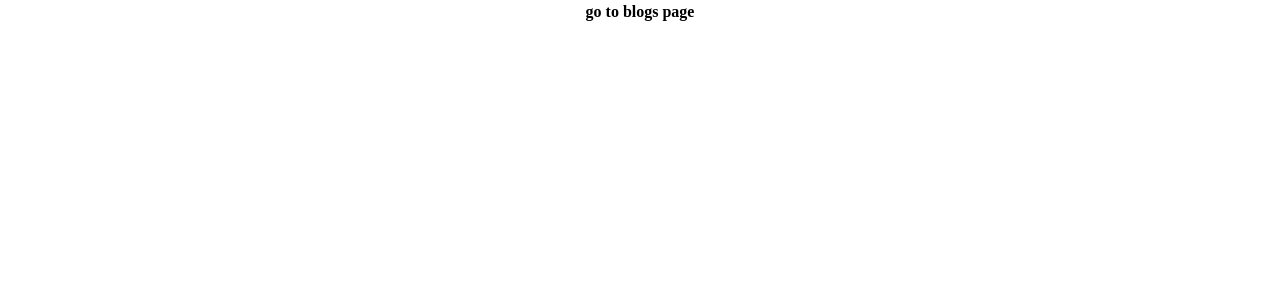
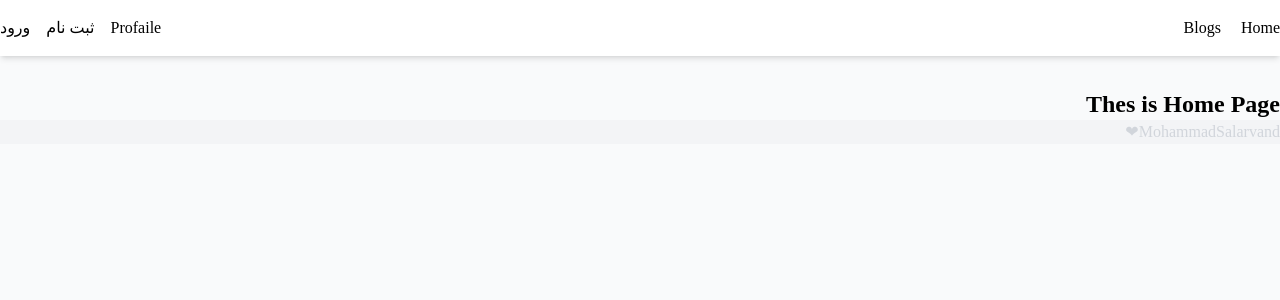
Before and after one commit to mohammadsalarvand403/Next-App, a Next.js app: page / in a window 1280 px wide. Shown: the top 300 px of the page. Built offline with nearby package versions, Linux system fonts and the light colour scheme.

Commit message:
add layout project

```diff
--- a/src/components/post/postComments/index.jsx
+++ b/src/components/post/postComments/index.jsx
@@ -9,7 +9,6 @@ const PostComments = ({post}) => {
     const [commentValue, setCommentsValue] = useState("")
     return (
     <div>
-        <h2>نظرات</h2>
         {post.comments.map((comment,index)=>{
             return !comment.responseTo && comment.status ===2 &&
            <Fragment key={comment._id}>
--- /dev/null
+++ b/src/container/layout/Footer.jsx
@@ -0,0 +1,7 @@
+const Footer = () => {
+    return ( <div className="flex items-center bg-gray-100 ">
+        <h3 className="  text-gray-300">MohammadSalarvand❤</h3>
+    </div> );
+}
+
+export default Footer;
--- /dev/null
+++ b/src/container/layout/Header.jsx
@@ -0,0 +1,38 @@
+import Link from "next/link";
+
+const Header = () => {
+    return (
+    <div className="bg-white shadow-md py-2 mb-8">
+        <div className="container mx-auto xl:max-w-screen-xl px-4 md:px-0">
+            <nav className="flex justify-between ">
+                <ul className="flex items-center gap-x-5">
+                    <li>
+                        <Link className="py-2 block" href={"/"} >
+                        Home
+                        </Link>
+                    </li>
+                    <li>
+                        <Link className="py-2 block" href={"/blogs"} >
+                        Blogs
+                        </Link>
+                    </li>
+                </ul>
+                <div className="flex items-center gap-x-4">
+                <Link className="py-2 " href={"/profaile"} >
+                        Profaile
+                </Link>
+                <Link className="py-2 " href={"/signin"} >
+                        ثبت نام
+                </Link>
+                <Link className="py-2 " href={"/signup"} >
+                        ورود
+                </Link>
+
+                </div>
+
+            </nav>
+        </div>
+    </div> );
+}
+
+export default Header;
--- /dev/null
+++ b/src/container/layout/index.jsx
@@ -0,0 +1,14 @@
+import Footer from "./Footer";
+import Header from "./Header";
+
+const Layout = ({children}) => {
+    return (
+       <div dir="rtl" className="bg-gray-50 min-h-screen">
+         <Header/>
+        {children}
+        <Footer/>
+       </div>
+     );
+}
+
+export default Layout;
--- a/src/pages/blogs/[categorySlug].js
+++ b/src/pages/blogs/[categorySlug].js
@@ -2,6 +2,7 @@ import CategoryDeskTop from "@/components/post/CaregoryDesktop"
 import CategoryMobile from "@/components/post/CategoryMobile"
 import PostList from "@/components/post/postList"
 import SortBar from "@/components/post/SortBar"
+import Layout from "@/container/layout"
 import axios from "axios"
 import queryString from "query-string"
 
@@ -9,7 +10,8 @@ import queryString from "query-string"
 export default function CategoryPage({blogsData,postCategoris}) {
   return (
 
-      <div dir="rtl" className="bg-gray-50">
+<Layout>
+<div  className="bg-gray-50">
     <div className="container mx-auto lg:max-w-screen-xl px-4 md:px-0">
     <CategoryMobile postCategoris={postCategoris}/>
     <div  className="grid gap-8 md:grid-cols-12 md:grid-rows-[70px_minmax(300px,_1fr)] min-h-screen">
@@ -28,6 +30,7 @@ export default function CategoryPage({blogsData,postCategoris}) {
   </div>
       </div>
       </div>
+</Layout>
   )
 }
 
--- a/src/pages/blogs/index.js
+++ b/src/pages/blogs/index.js
@@ -2,13 +2,15 @@ import CategoryDeskTop from "@/components/post/CaregoryDesktop"
 import CategoryMobile from "@/components/post/CategoryMobile"
 import PostList from "@/components/post/postList"
 import SortBar from "@/components/post/SortBar"
+import Layout from "@/container/layout"
 import axios from "axios"
 import { useState } from "react"
 
 export default function Home({blogsData,postCategoris}) {
   return (
 
-      <div dir="rtl" className="bg-gray-50">
+      <Layout>
+        <div dir="rtl" className="bg-gray-50">
     <div className="container mx-auto lg:max-w-screen-xl px-4 md:px-0">
     <CategoryMobile postCategoris={postCategoris}/>
     <div  className="grid gap-8 md:grid-cols-12 md:grid-rows-[70px_minmax(300px,_1fr)] min-h-screen">
@@ -27,6 +29,7 @@ export default function Home({blogsData,postCategoris}) {
   </div>
       </div>
       </div>
+      </Layout>
   )
 }
 
--- a/src/pages/index.js
+++ b/src/pages/index.js
@@ -1,14 +1,13 @@
+import Layout from "@/container/layout";
 import Link from "next/link";
 
 const HomePage = () => {
     return (
-        <div>
-            <Link href={"/blogs"}>
-                <p className="flex justify-center items-center font-bold">
-                go to blogs page
-                </p>
-            </Link>
-        </div>
+        <Layout>
+           <div className="container mx-auto lg:max-w-screen-xl">
+            <h1 className="text-2xl font-bold">Thes is Home Page</h1>
+           </div>
+        </Layout>
      );
 }
 
--- a/src/pages/posts/[hashId]/[postSlug].jsx
+++ b/src/pages/posts/[hashId]/[postSlug].jsx
@@ -13,6 +13,7 @@ import {MdContentCopy} from 'react-icons/md';
 import PostList from "@/components/post/postList";
 import PostComments from "@/components/post/postComments";
 import toLocalDate from "@/utils/toLocalDate";
+import Layout from "@/container/layout";
 
 const PostPAge = ({post}) => {
     const [copeid,setCopeid]=useState(false)
@@ -21,10 +22,11 @@ const PostPAge = ({post}) => {
         toast.success("کپی شد");
         setTimeout(()=>{
           setCopeid(false)
-        },3000)
+        },6000)
     }
     return (
-        <div dir="rtl" className="bg-gray-50 min-h-screen p-2">
+<Layout>
+<div className="bg-gray-50 min-h-screen p-2">
             <div className="md:max-w-screen-lg  container mx-auto">
             <header className="flex flex-col md:flex-row gap-y-5 md:justify-between md:items-start
             mb-12  mx-auto max-w-screen-md">
@@ -201,6 +203,7 @@ const PostPAge = ({post}) => {
                 <PostComments post={post}/>
             </div>
         </div>
+</Layout>
       );
 }
 
```
